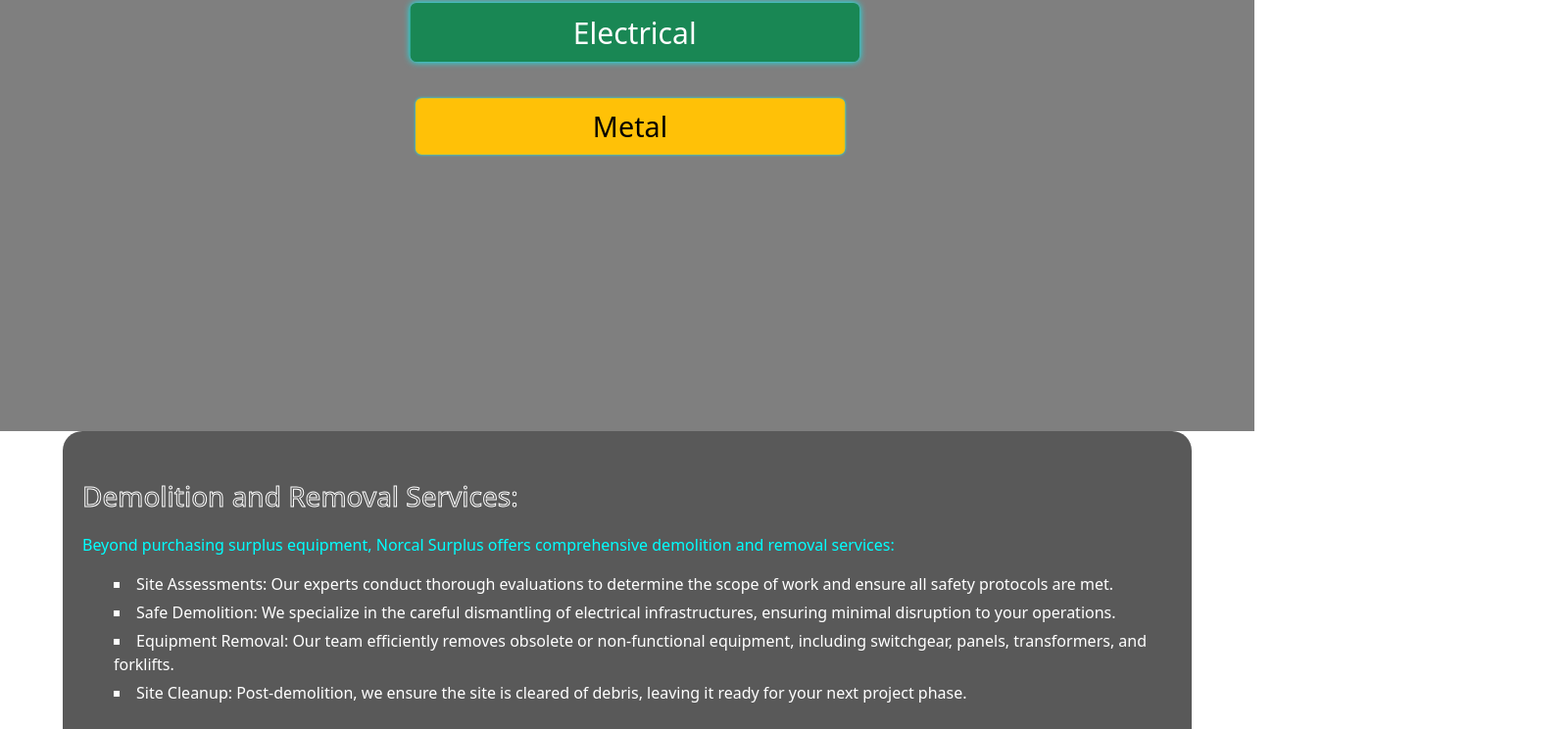
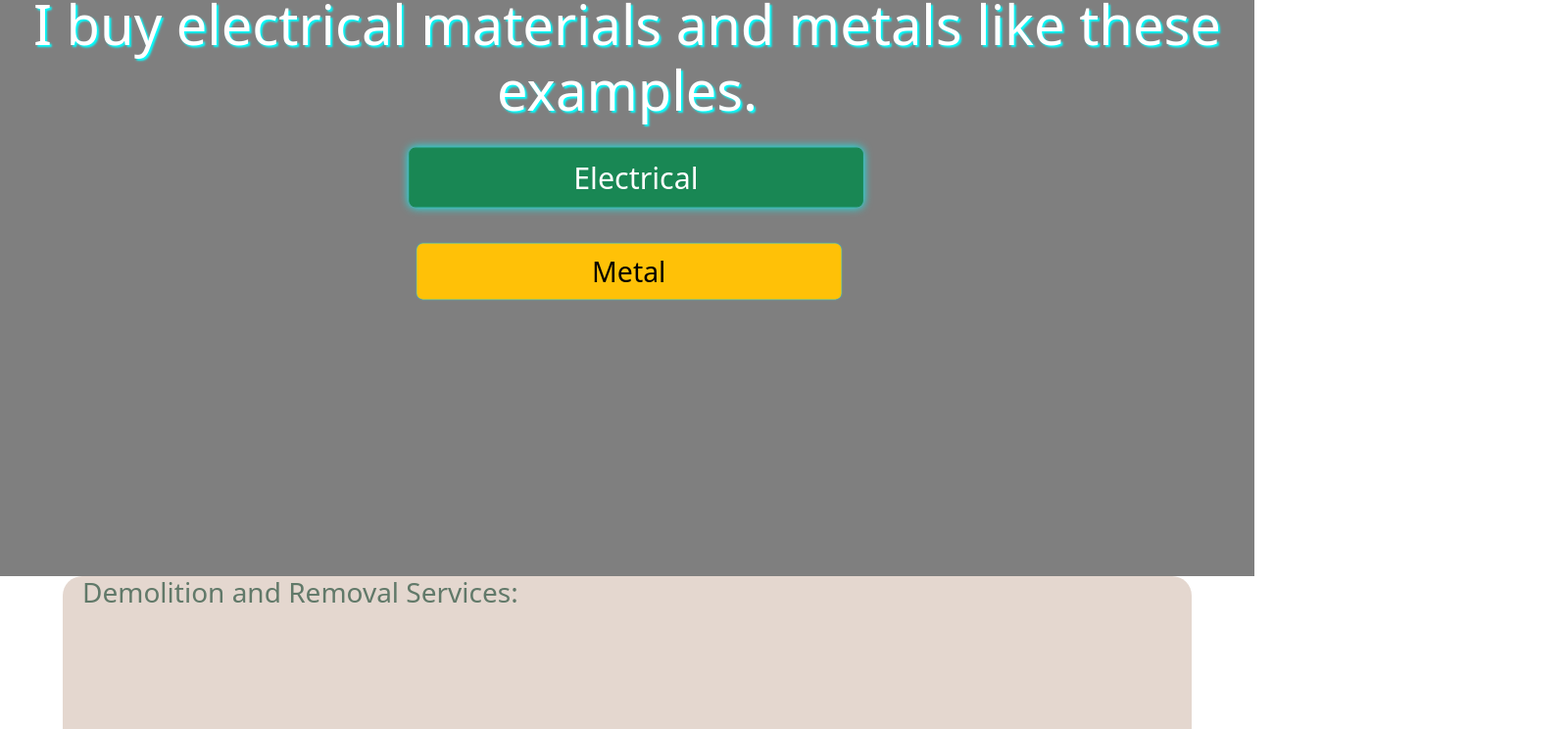
Before and after one commit to RaphaelTheStegosaurus/DannyYonko_NorcalSurplus, a React (Vite) app: page / in a window 1280 px wide. Shown: the part 1971-2715 px from the top of the page at 98% size, 1600 px wide, since content can reach past the window. Built offline with nearby package versions, Linux system fonts and the light colour scheme.

Commit message:
ADDING NEW ANIMATIONS ADDING NEW ELEMENTS ADDING COLORS ADDING COMPONENTS

```diff
--- a/src/app.tsx
+++ b/src/app.tsx
@@ -1,5 +1,7 @@
 import "./styles/app.css";
 import "./styles/media-queries.css";
+import "./styles/animations.css";
+import "./styles/palettecolors.css";
 import "bootstrap/dist/css/bootstrap.min.css";
 import { Background } from "./components/background";
 import { Header } from "./containers/header";
@@ -10,8 +12,8 @@ export const App = () => {
   return (
     <>
       <Header />
-      <Card_manager/>
-      <Address_card/>
+      <Card_manager />
+      <Address_card />
       <Footer />
       <Background />
     </>
--- a/src/components/address_card.tsx
+++ b/src/components/address_card.tsx
@@ -1,3 +1,4 @@
+import "../styles/address.css";
 export const Address_card = () => {
   return (
     <address>
--- a/src/components/background.tsx
+++ b/src/components/background.tsx
@@ -27,7 +27,7 @@ export const Background = () => {
         <div className="carousel-track right">
           {row01.map((item, index) => (
             <div key={index} className="carousel-slide">
-              <img src={item} alt="material" />
+              <img className="revealBlur" src={item} alt="material" />
             </div>
           ))}
         </div>
--- /dev/null
+++ b/src/styles/address.css
@@ -0,0 +1,82 @@
+address {
+
+    display: flex;
+    flex-direction: column;
+    justify-content: center;
+    margin-block: 0px;
+    padding: 30px 20px;
+    border-radius: 25px;
+    background: var(--Color-01);
+    animation: scaleCardAddressAnimation both;
+    animation-timeline: view(70% 10%);
+
+    h3 {
+        color: var(--Font-Color);
+        font-size: 2.2rem;
+        font-weight: 800;
+        width: 100%;
+        text-align: center;
+        margin-block: 30px;
+        animation: ScratchTextAnimation both;
+        animation-timeline: view(70% 25%);
+    }
+
+    p {
+        color: var(--Font-Color) !important;
+        font-size: 1.35rem;
+        text-align: center;
+        margin-block: 20px;
+        animation: TextRevealAnimation both;
+        animation-timeline: view(70% 10%);
+    }
+
+    h4 {
+        text-align: start;
+        width: 100%;
+        height: min-content;
+        display: flex;
+        flex-wrap: wrap;
+        margin: auto;
+        font-size: 1.75rem;
+        line-height: 2.5rem;
+        animation: SlideItems both;
+        animation-timeline: view(50% 30%);
+        color: var(--Font-Color);
+        a {
+            margin-left: 5px;
+            color: var(--Secondary-Color) !important;
+            text-shadow: 0 0 5px black;
+            text-decoration: none;
+            font-size: 1.1rem;
+            letter-spacing: 1px;
+        }
+    }
+
+    h5 {
+        color: var(--Font-Color);
+        font-size: 1.25rem;
+        margin-block: 20px;
+    }
+}
+
+@keyframes changeBG {
+    from {
+        background: linear-gradient(0deg, #159957, #155799);
+    }
+
+    to {
+        background: linear-gradient(360deg, #159957, #155799);
+    }
+}
+
+@keyframes scaleCardAddressAnimation {
+    from {
+        transform: scale(1.5);
+        opacity: 0.5;
+    }
+
+    to {
+        transform: scale(1);
+        opacity: 1;
+    }
+}
--- /dev/null
+++ b/src/styles/animations.css
@@ -0,0 +1,28 @@
+@keyframes SlideItems{
+    from{
+        transform: translateX(-100%);
+        opacity: 0;
+    }
+    to{
+        transform: translateX(0);
+        opacity: 1;
+    }
+}
+@keyframes TextRevealAnimation {
+    from{
+        color: transparent;
+    }
+    to{
+        color: white;
+    }
+}
+@keyframes ScratchTextAnimation {
+    from{
+        text-decoration: none;
+        word-spacing: 0;
+    }
+    to{
+        text-decoration: underline;
+        word-spacing: 8px;
+    }
+}
--- a/src/styles/app.css
+++ b/src/styles/app.css
@@ -10,58 +10,21 @@ body {
 
 
 
-address{
-    animation: change-card-bg 2s linear infinite;
-    /* background: ; */
-    color: white;
-    display: flex;
-    flex-direction: column;
-    justify-content: center;
-    padding: 30px 20px;
-    border-radius: 25px;
-    h3 {
-        font-size: 1.75rem;
-        font-weight: 800;
-        width: 100%;
-        text-align: center;
-        margin-block: 30px;
-    }
-    p{
-        font-size: 1.25rem;
-        text-align: center;
-        margin-block: 20px;
-    }
-    h4 {
-        margin-left: 20px;
-        font-size: 1.5rem;
-        line-height: 2.5rem;
 
-        a {
-            margin-left: 5px;
-            color: cyan;
-            text-shadow: 0 0 5px black;
-            text-decoration: none;
-            font-size: 1rem;
-            letter-spacing: 1px;
-        }
-    }
-    h5{
-        font-size: 1.25rem;
-        margin-block: 20px;
-    }
-}
 
 
 
 footer {
+    margin-top: 50px;
     width: 100%;
     height: 50dvh;
+    padding-inline: 25px;
     display: flex;
     flex-direction: column;
     align-items: center;
     justify-content: center;
-    background: black;
-    color: white;
+    background: var(--Primary-Color);
+    color: var(--Font-Color);
     position: relative;
     bottom: 0;
 
@@ -72,11 +35,7 @@ footer {
     }
 }
 
-@property --card-bg {
-    inherits: initial;
-    syntax: "<angle>";
-    initial-value: 0deg;
-}
+
 
 @keyframes scroll-right {
     0% {
@@ -97,15 +56,3 @@ footer {
         transform: translateX(0);
     }
 }
-
-@keyframes change-card-bg {
-    0% {
-        /* --card-bg: 0deg; */
-        background: linear-gradient(0deg, #159957, #155799);
-    }
-
-    100% {
-        /* --card-bg: 360deg; */
-        background: linear-gradient(360deg, #159957, #155799);
-    }
-}
--- a/src/styles/background.css
+++ b/src/styles/background.css
@@ -5,7 +5,7 @@
     width: 100dvw;
     height: 100dvh;
     overflow: hidden;
-
+    background: var(--Secondary-Color);
     .carousel {
 
         overflow: hidden;
@@ -41,6 +41,7 @@
             width: 100%;
             height: 100%;
             object-fit: cover;
+
         }
     }
 
--- a/src/styles/card.css
+++ b/src/styles/card.css
@@ -1,32 +1,74 @@
-article{
+article {
     width: 90%;
     padding: 30px 20px;
-    background: rgba(0, 0, 0, 0.65);
+    background: var(--Primary-Color);
     border-radius: 20px;
-    h3{
+    animation: revealAnimation;
+    animation-timeline: view(80% 5%);
+    z-index: 10;
+    h3 {
         width: 100%;
-        -webkit-text-stroke-width: 1px;
-        -webkit-text-stroke-color: #fff;
+        color: var(--Secondary-Color);
         font-weight: 500;
-        margin-block: 20px;
+        margin: 20px auto 30px;
+        animation: autoRevealAnimation linear both;
+        animation-timeline: view(70% 25%);
+    }
+
+    p {
+        width: 80%;
         margin-inline: auto;
-        color: transparent;
+        color: var(--Color-02);
+        font-weight: 600;
+        animation: scaleText both;
+        animation-timeline: view(70% 10%);
     }
-    p{
-        color: aqua;
+
+    ul {
+        list-style: square;
+        list-style-position: inside;
     }
-    ul{
-        color: white;
-        list-style: square;
-        list-style-position: inside
-    }
-    ol{
-        color: white;
+
+    ol {
         list-style: decimal;
         list-style-position: outside;
     }
-    li{
-        margin-block: 5px;
-        padding-right: 15px
-    };
+
+    li {
+        color: var(--Font-Color);
+        margin-block: 20px;
+        padding-right: 15px;
+        animation: SlideItems both;
+        animation-timeline: view(70% 10%);
+    }
 }
+
+@keyframes autoRevealAnimation {
+    from {
+        transform: translateY(-50px);
+    }
+
+    to {
+        transform: translateY(0);
+    }
+}
+@keyframes scaleText {
+    from {
+        transform: scale(0);
+    }
+
+    to {
+        transform: scale(1);
+    }
+}
+
+
+@keyframes revealAnimation {
+    from {
+        opacity: 0;
+    }
+
+    to {
+        opacity: 1;
+    }
+}
--- a/src/styles/media-queries.css
+++ b/src/styles/media-queries.css
@@ -29,6 +29,7 @@
 
     address {
         width: 95%;
+        height: 90dvh;
         position: relative;
     }
 
--- /dev/null
+++ b/src/styles/palettecolors.css
@@ -0,0 +1,28 @@
+@media (prefers-color-scheme: dark) {
+    :root {
+        /* Spearmint / Green */
+        --Primary-Color: #617969;
+        /* Scallop Seashell  / Light*/
+        --Secondary-Color: #e4d7cf;
+        /* Puce / Brown  */
+        --Color-01: #98705d;
+        /* Burgundy  / Red  */
+        --Color-02: #8a3240;
+        --Font-Color: White;
+    }
+}
+
+@media (prefers-color-scheme: light) {
+    :root {
+        /* Scallop Seashell / Light*/
+        --Primary-Color: #e4d7cf;
+        /* Spearmint / Green */
+        --Secondary-Color: #617969;
+        /* Puce / Brown  */
+        --Color-01: #98705d;
+        /* Burgundy Red  */
+        --Color-02: #8a3240;
+        --Font-Color: Black;
+    }
+
+}
```
